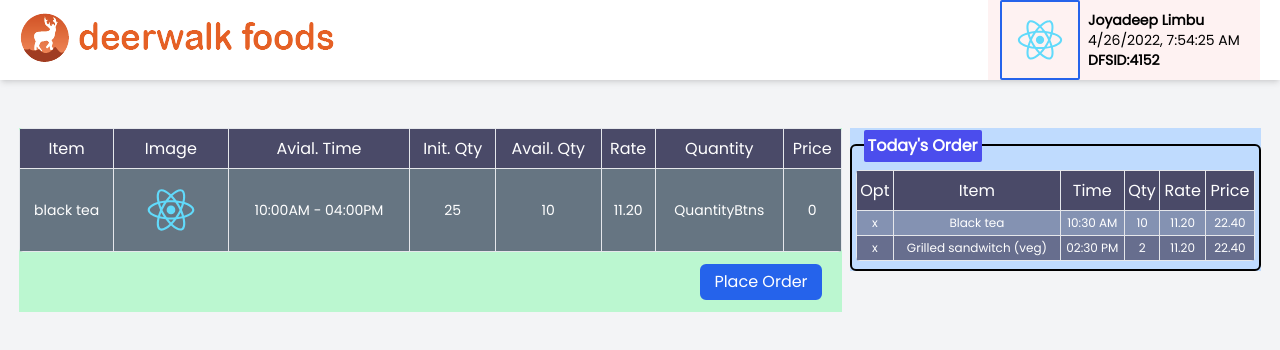
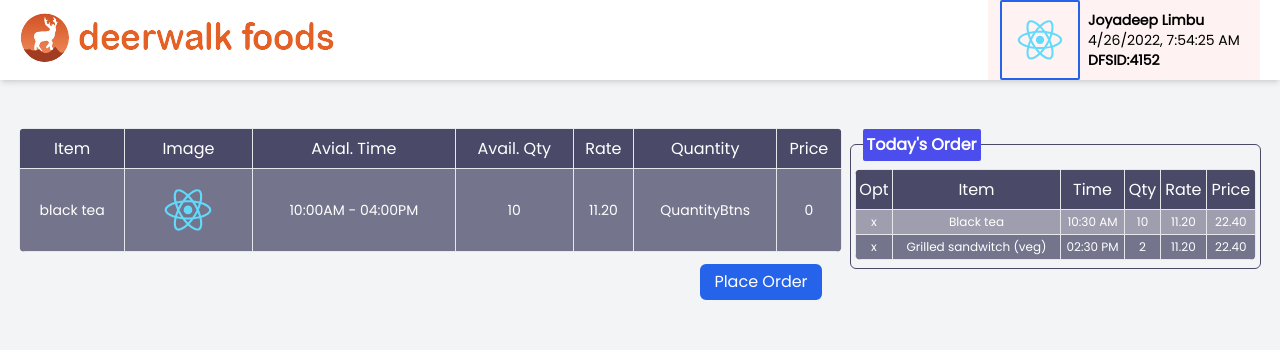
Before and after one commit to joyadeep/dfsatomic, a React (Vite) app: page /menu in a window 1280 px wide. Shown: the top 350 px of the page. Built offline with nearby package versions, Linux system fonts and the light colour scheme.

Commit message:
minor changes in style

```diff
--- a/package.json
+++ b/package.json
@@ -21,6 +21,7 @@
     "@types/react-dom": "^18.0.0",
     "@vitejs/plugin-react": "^1.3.0",
     "autoprefixer": "^10.4.5",
+    "classnames": "^2.3.1",
     "postcss": "^8.4.12",
     "tailwindcss": "^3.0.24",
     "typescript": "^4.6.3",
--- a/src/components/FoodTable.tsx
+++ b/src/components/FoodTable.tsx
@@ -7,13 +7,13 @@ const FoodTable = () => {
   return (
       <>
 
-<table className='mx-auto w-full font-poppins text-white rounded overflow-hidden text-center'>
+<table className='mx-auto w-full font-poppins text-white rounded-md overflow-hidden text-center'>
   <thead className='bg-slate-400 h-10'>
     <tr>
       <td className='border'>Item</td>
       <td className='border'>Image</td>
       <td className='border'>Avial. Time</td>
-      <td className='border'>Init. Qty</td>
+      {/* <td className='border hidden sm:visible'>Init. Qty</td> */}
       <td className='border'>Avail. Qty</td>
       <td className='border'>Rate</td>
       <td className='border'>Quantity</td>
@@ -25,7 +25,7 @@ const FoodTable = () => {
       <td className='border'>black tea</td>
       <td className='border'><Image source={logo} alt="food1" style='mx-auto border-none py-2 h-14' /></td>
       <td className='sm:whitespace-nowrap border'>10:00AM - 04:00PM</td>
-      <td className='border'>25</td>
+      {/* <td className='border  hidden sm:visible'>25</td> */}
       <td className='border'>10</td>
       <td className='border'>11.20</td>
       <td className='border'>QuantityBtns</td>
--- a/src/components/Menu.tsx
+++ b/src/components/Menu.tsx
@@ -6,7 +6,7 @@ import FoodTable from './FoodTable'
 
 const Menu = () => {
   return (
-    <div className='w-full sm:w-2/3 h-fit bg-green-200 font-poppins'>
+    <div className='w-full sm:w-2/3 h-fit font-poppins'>
         <div className='flex flex-row justify-between items-center'>
             {/* <Searchbar/> */}
             {/* <Filterbutton/> */}
--- a/src/components/Orderlist.tsx
+++ b/src/components/Orderlist.tsx
@@ -3,7 +3,7 @@ import Orders from '../molecules/Orders'
 
 const Orderlist = () => {
   return (
-    <div className='w-full sm:w-1/3 h-fit bg-blue-200 pt-4'>
+    <div className='w-full sm:w-1/3 h-fit pt-4'>
 <Orders/>
     </div>
   )
--- /dev/null
+++ b/src/futurefeature/atom/Form-error-message.tsx
@@ -0,0 +1,20 @@
+import React, { FC } from 'react';
+import classNames from 'classnames';
+
+export type FormErrorMessageProps = {
+  className?: string;
+};
+
+export const FormErrorMessage: FC<FormErrorMessageProps> = ({
+  children,
+  className,
+}) => (
+  <p
+    className={classNames(
+      'font-serif text-sm text-left block text-red-600',
+      className
+    )}
+  >
+    {children}
+  </p>
+);
--- /dev/null
+++ b/src/futurefeature/atom/Input.tsx
@@ -0,0 +1,63 @@
+import React, {
+    FC,
+    forwardRef,
+    DetailedHTMLProps,
+    InputHTMLAttributes,
+  } from 'react';
+  import classNames from 'classnames';
+
+  export type InputSize = 'medium' | 'large';
+  export type InputType = 'text' | 'email';
+
+  export type InputProps = {
+    id: string;
+    name: string;
+    label: string;
+    type?: InputType;
+    size?: InputSize;
+    className?: string;
+  } & Omit<
+    DetailedHTMLProps<InputHTMLAttributes<HTMLInputElement>, HTMLInputElement>,
+    'size'
+  >;
+
+  // Using maps so that the full Tailwind classes can be seen for purging
+  // see https://tailwindcss.com/docs/optimizing-for-production#writing-purgeable-html
+
+  const sizeMap: { [key in InputSize]: string } = {
+    medium: 'p-3 text-base',
+    large: 'p-4 text-base',
+  };
+
+  export const Input: FC<InputProps> = forwardRef<HTMLInputElement, InputProps>(
+    (
+      {
+        id,
+        name,
+        label,
+        type = 'text',
+        size = 'medium',
+        className = '',
+        placeholder,
+        ...props
+      },
+      ref
+    ) => {
+      return (
+        <input
+          id={id}
+          ref={ref}
+          name={name}
+          type={type}
+          aria-label={label}
+          placeholder={placeholder}
+          className={classNames([
+            'relative inline-flex w-full rounded leading-none transition-colors ease-in-out placeholder-gray-500 text-gray-700 bg-gray-50 border border-gray-300 hover:border-blue-400 focus:outline-none focus:border-blue-400 focus:ring-blue-400 focus:ring-4 focus:ring-opacity-30',
+            sizeMap[size],
+            className,
+          ])}
+          {...props}
+        />
+      );
+    }
+  );
--- a/src/molecules/Orders.tsx
+++ b/src/molecules/Orders.tsx
@@ -2,9 +2,9 @@ import React from 'react'
 
 const Orders = () => {
   return (
-    <div className='relative border-2 border-black rounded-md py-2 px-1 h-fit'>
+    <div className='relative border border-slate-400 rounded-md py-2 px-1 h-fit'>
         <div className='absolute -top-4 left-3 bg-iris-400 p-1 rounded-sm text-white font-poppins font-semibold '>Today's Order</div>
-        <table className='w-full mt-4 rounded px-3 text-center text-white font-poppins overflow-hidden'>
+        <table className='w-full mt-4 rounded-md px-3 text-center text-white font-poppins overflow-hidden'>
             <thead className='bg-slate-400 h-10'>
                 <tr>
                     <td className='border'>Opt</td>
--- a/src/pages/FoodMenu.tsx
+++ b/src/pages/FoodMenu.tsx
@@ -4,7 +4,7 @@ import Orderlist from '../components/Orderlist'
 
 const FoodMenu = () => {
   return (
-    <div className='flex w-11/12 mx-auto pt-[80px] px-5 h-screen bg-red-100'>
+    <div className='flex w-11/12 mx-auto pt-[80px] px-5 h-screen'>
       <Orderlist/>
     </div>
   )
```
Also changed, not shown: 1 other file (tests, documents, lock files or other folders).
